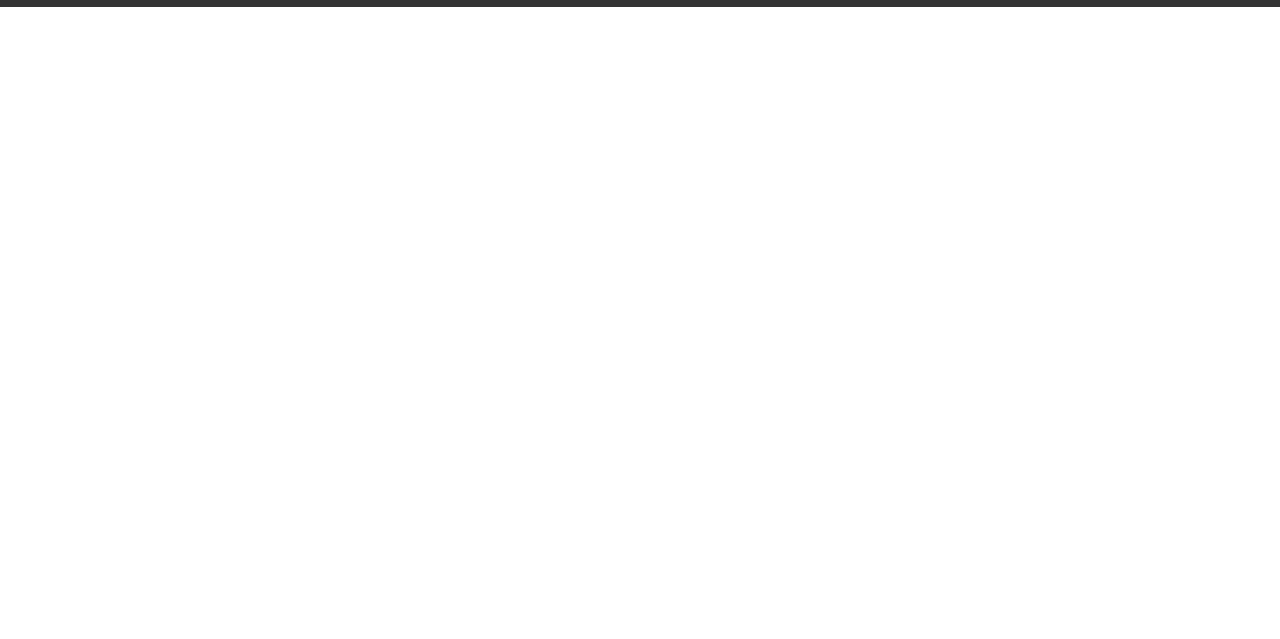
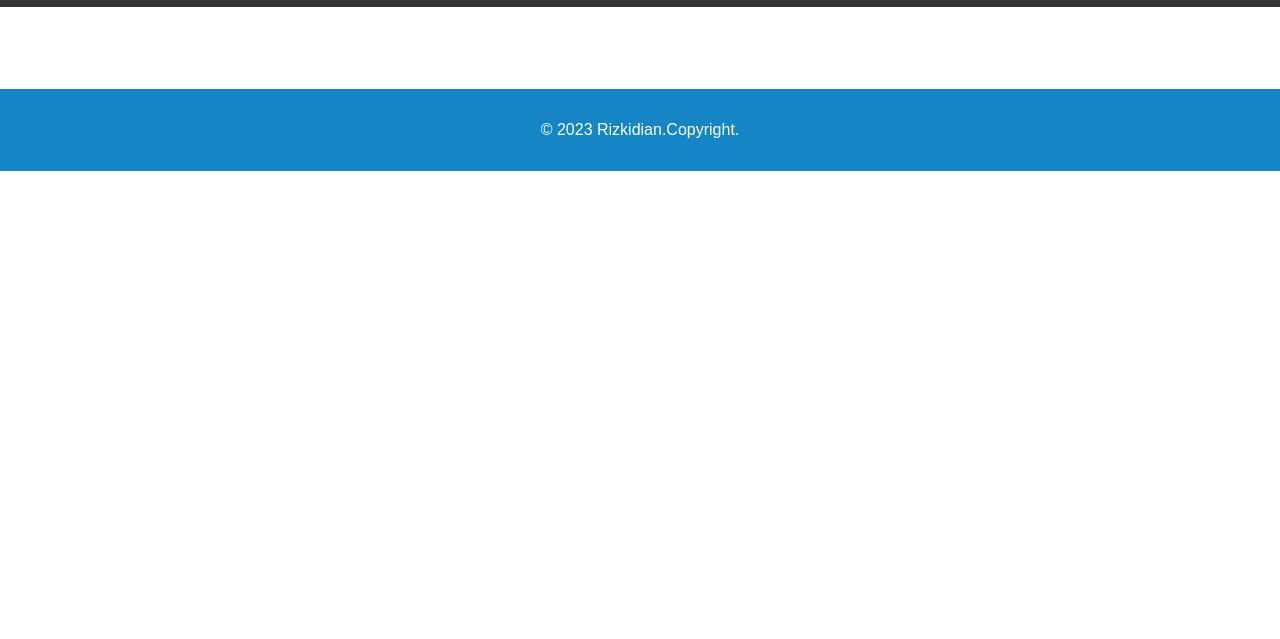
Before and after one commit to Rizski12/html-dasar, a plain HTML site: page pages/productapi.html in a window 1280 px wide. Shown: the part 161-800 px from the top of the page. Drawn offline with Linux system fonts and the light colour scheme; no server answers.

```diff
--- a/pages/productapi.html
+++ b/pages/productapi.html
@@ -38,7 +38,9 @@
     <div id="productModal" class="modal">
         <!-- Form untuk menambah atau mengedit produk akan ditampilkan di sini -->
     </div>
-
+    <footer>
+        <p>&copy; 2023 Rizkidian.Copyright.</p>
+    </footer>
     <script src="../assets/js/api.js"></script>
 </body>
 </html>
```
